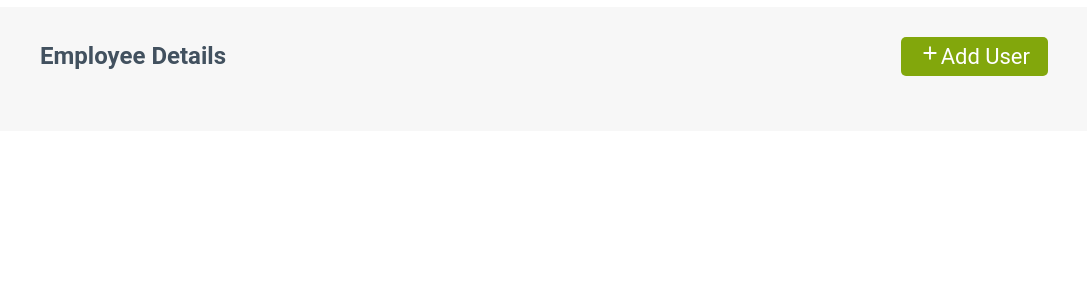
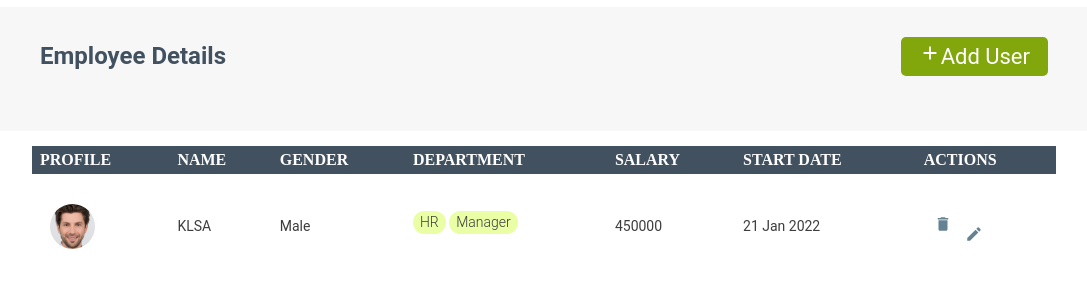
Before and after one commit to mukesh007kls/Employee-Payroll-Web, a plain HTML site: page pages/employee_home.html in a window 1280 px wide. Shown: the part 83-370 px from the top of the page, without its empty margins (96-1183 px from the left). Drawn offline with Linux system fonts and the light colour scheme.

Commit message:
ADDED:Code to display details in tabular form

```diff
--- a/css/employee_home.css
+++ b/css/employee_home.css
@@ -79,3 +79,58 @@ html body{
     cursor: pointer;
     text-decoration: none;
 }
+table{
+    width: 80%;
+    margin: 0 auto;
+    overflow: auto;
+}
+.table{
+    border-collapse: separate;
+    border-spacing: 0 15px;
+    min-width: 800px;
+}
+td,th{
+    text-align: left;
+    padding: 5px 8px;
+}
+th{
+    background: #42515F 0% 0% no-repeat padding-box;
+    font: normal normal medium 18px/24px Roboto;
+    letter-spacing: 0px;
+    color: #ffffff;
+    text-transform: uppercase;
+    opacity: 1;
+    border: 0px solid #dddddd;
+}
+tr:not(:first-child){
+    background: #ffffff 0% 0% no-repeat padding-box;
+    border: 1px solid #e3e3e3;
+    border-radius: 3px;
+}
+td{
+    font: normal normal normal 14px/21px Roboto;
+    letter-spacing: 0px;
+    color: #3d3d3d;
+    opacity: 1;
+}
+td:first-child{
+    display: flex;
+    align-items: center;
+}
+td img:first-child{
+    margin: 10px;
+}
+td img{
+    cursor: pointer;
+}
+.dept-label{
+    background-color: #e9fea5;
+    border-radius: 40px;
+    width: fit-content;
+    padding: 1px 7px;
+    text-align: center;
+    font-size: 14px;
+    display: inline-block;
+    font-weight: 300;
+    margin-bottom: 8px;
+}
--- a/pages/employee_home.html
+++ b/pages/employee_home.html
@@ -28,5 +28,31 @@
                 </a>
             </div>
         </div>
+        <table id="display" class="table">
+            <tr>
+                <th>Profile</th>
+                <th>Name</th>
+                <th>Gender</th>
+                <th>Department</th>
+                <th>Salary</th>
+                <th>Start Date</th>
+                <th>Actions</th>
+            </tr>
+            <tr>
+                <td><img class="profile" alt="" src="../assets/profile-images/Ellipse -3.png"></td>
+                <td>KLSA</td>
+                <td>Male</td>
+                <td>
+                    <div class="dept-label">HR</div>
+                    <div class="dept-label">Manager</div>
+                </td>
+                <td>450000</td>
+                <td>21 Jan 2022</td>
+                <td>
+                    <img id="1" onclick="remove(this)" alt="delete" src="../assets/icons/delete-black-18dp.svg">
+                    <img id="1" onclick="update(this)" alt="edit" src="../assets/icons/create-black-18dp.svg">
+                </td>
+            </tr>
+        </table>
     </body>
 </html>
```
